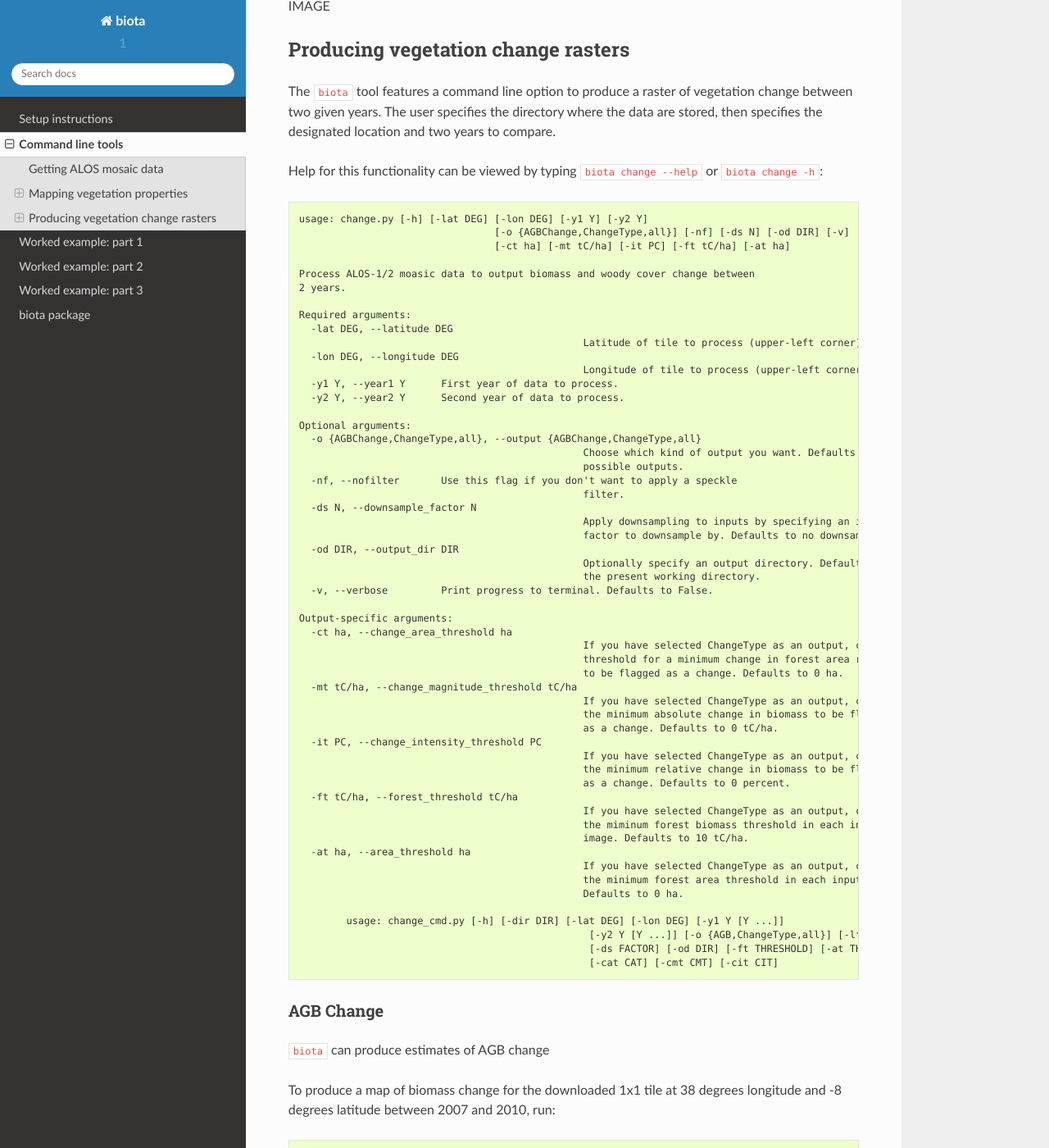
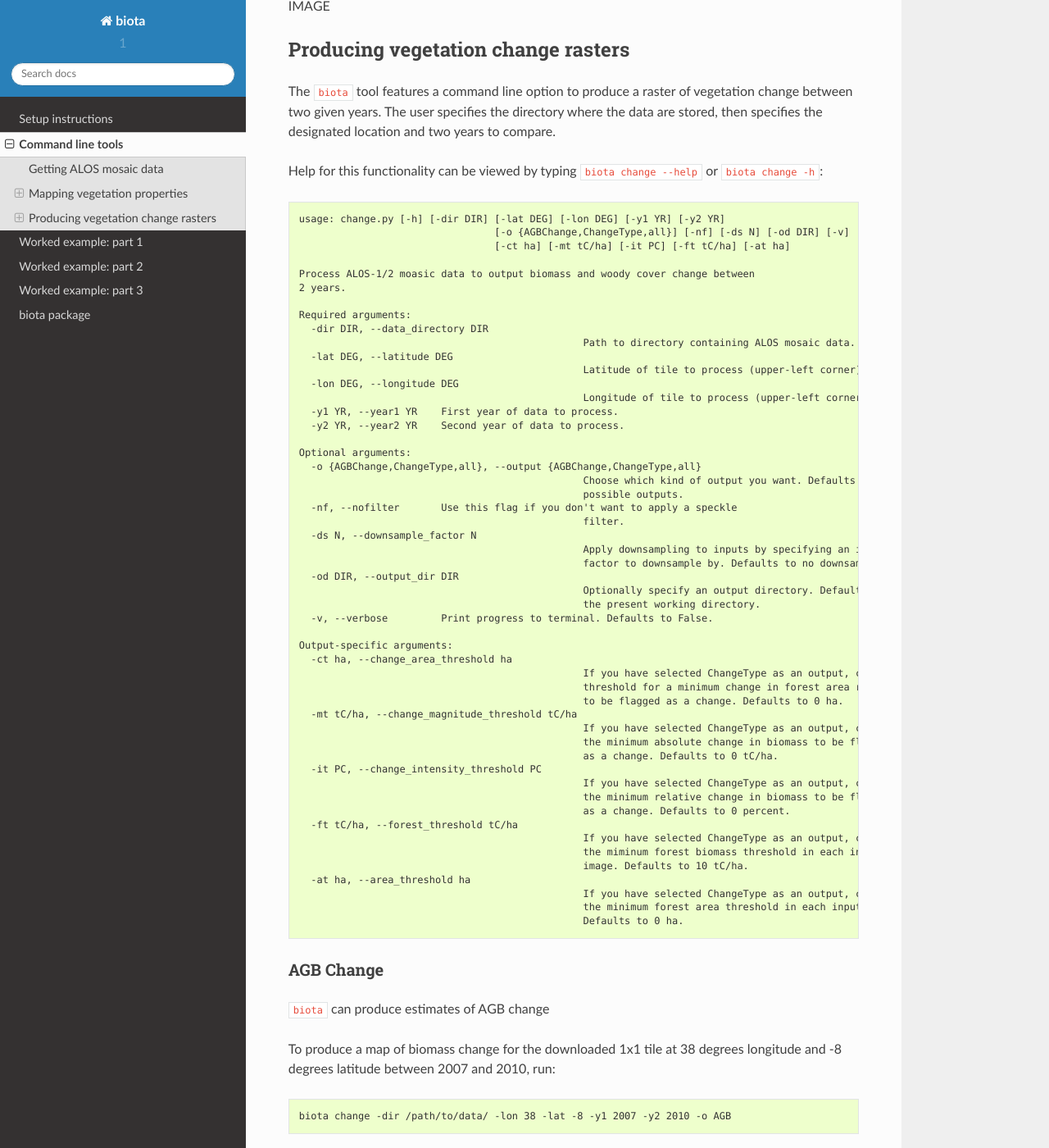
Before and after one commit to smfm-project/biota, a Sphinx documentation site: the page built from docs/source/command_line.rst, in a window 1280 px wide and 1400 px high, scrolled down 4340 px. Shown: the whole window at 82% size. Built offline with Sphinx 7.4.7 and the Read the Docs theme 2.0.0, drawn with Linux system fonts in a browser that asks for light colours.

Commit message:
Updated help string

```diff
--- a/docs/source/command_line.rst
+++ b/docs/source/command_line.rst
@@ -209,7 +209,7 @@ Help for this functionality can be viewed by typing ``biota change --help`` or `
 
 .. code-block:: console
 
-	usage: change.py [-h] [-lat DEG] [-lon DEG] [-y1 Y] [-y2 Y]
+	usage: change.py [-h] [-dir DIR] [-lat DEG] [-lon DEG] [-y1 YR] [-y2 YR]
 					 [-o {AGBChange,ChangeType,all}] [-nf] [-ds N] [-od DIR] [-v]
 					 [-ct ha] [-mt tC/ha] [-it PC] [-ft tC/ha] [-at ha]
 
@@ -217,12 +217,14 @@ Help for this functionality can be viewed by typing ``biota change --help`` or `
 	2 years.
 
 	Required arguments:
+	  -dir DIR, --data_directory DIR
+							Path to directory containing ALOS mosaic data.
 	  -lat DEG, --latitude DEG
 							Latitude of tile to process (upper-left corner).
 	  -lon DEG, --longitude DEG
 							Longitude of tile to process (upper-left corner).
-	  -y1 Y, --year1 Y      First year of data to process.
-	  -y2 Y, --year2 Y      Second year of data to process.
+	  -y1 YR, --year1 YR    First year of data to process.
+	  -y2 YR, --year2 YR    Second year of data to process.
 
 	Optional arguments:
 	  -o {AGBChange,ChangeType,all}, --output {AGBChange,ChangeType,all}
@@ -259,12 +261,6 @@ Help for this functionality can be viewed by typing ``biota change --help`` or `
 							If you have selected ChangeType as an output, choose
 							the minimum forest area threshold in each input image.
 							Defaults to 0 ha.
-
-		usage: change_cmd.py [-h] [-dir DIR] [-lat DEG] [-lon DEG] [-y1 Y [Y ...]]
-							 [-y2 Y [Y ...]] [-o {AGB,ChangeType,all}] [-lf]
-							 [-ds FACTOR] [-od DIR] [-ft THRESHOLD] [-at THRESHOLD]
-							 [-cat CAT] [-cmt CMT] [-cit CIT]
-
 
 AGB Change
 ~~~~~~~~~~
```
